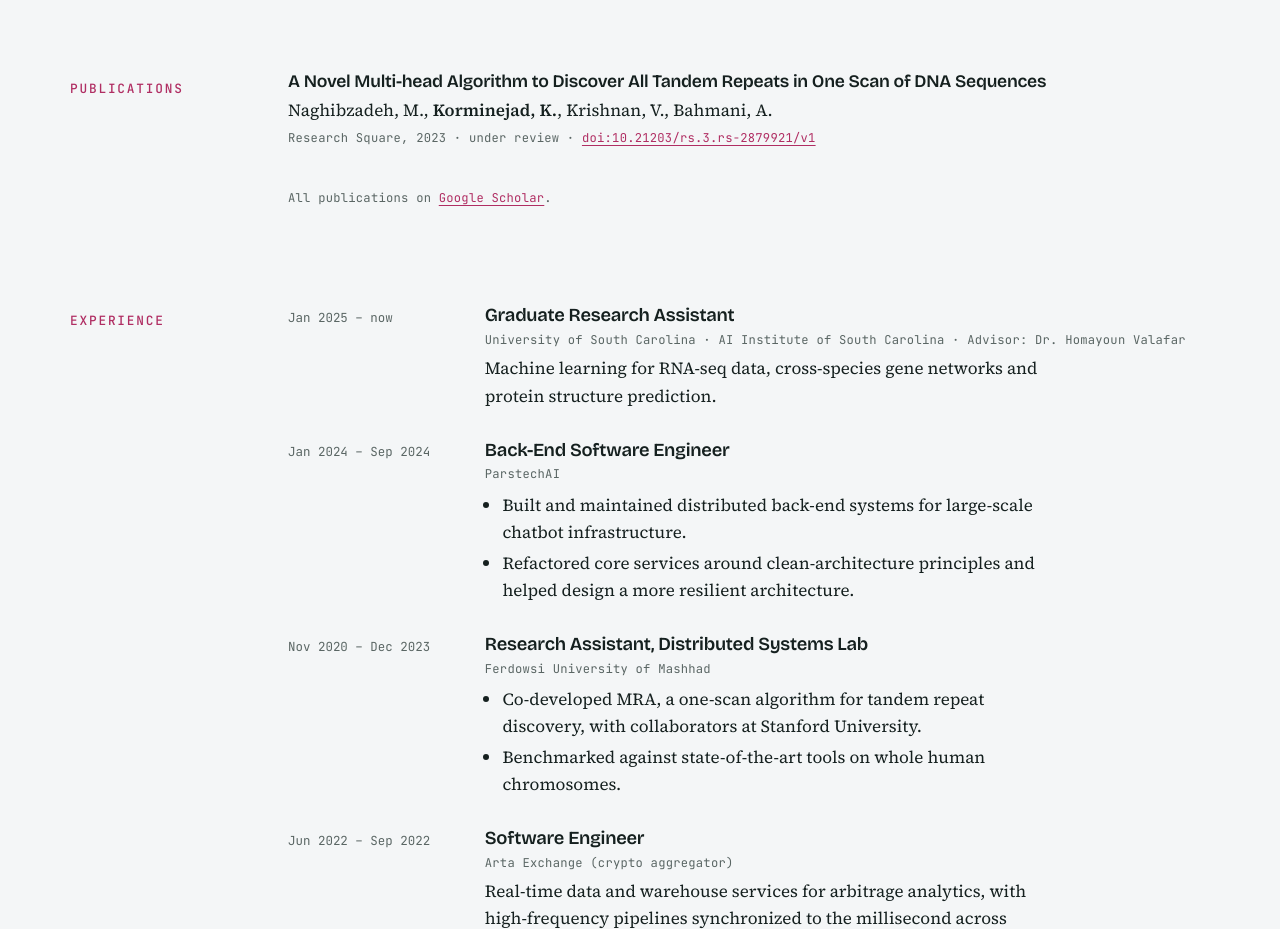
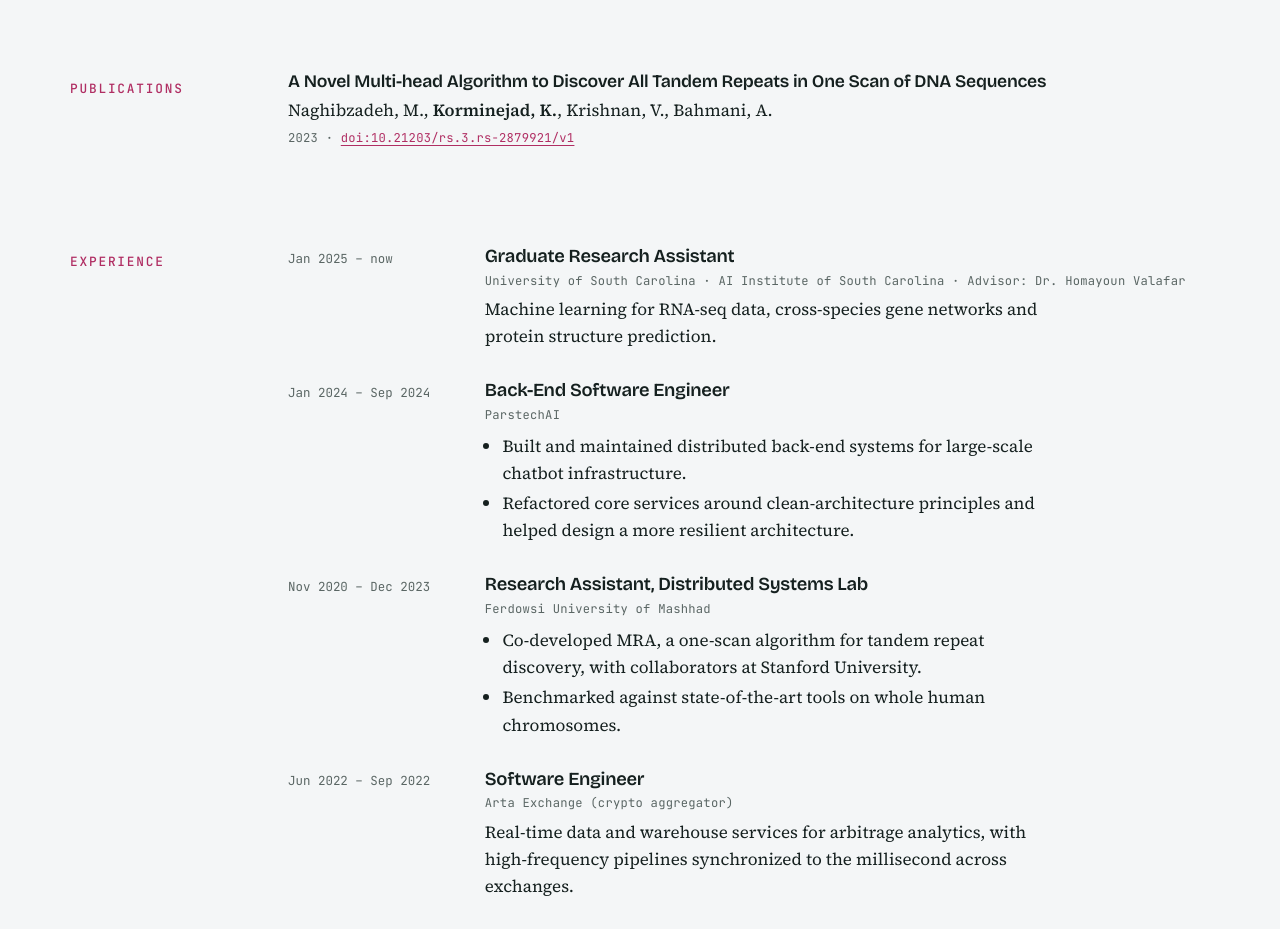
Before and after one commit to kasrakn/Kasrakn.github.io, a plain HTML site: page index.html in a window 1280 px wide. Shown: the part 3860-4789 px from the top of the page. Drawn offline with nearby package versions, Linux system fonts and the light colour scheme; animation ran at ten frames a second.

Commit message:
Simplify publication entry
Co-Authored-By: Claude Opus 5.5 (1M context) <noreply@anthropic.com>
Claude-Session: https://claude.ai/code/session_01MaqLmvEwe63yNhX8uyfKqX

```diff
--- a/index.html
+++ b/index.html
@@ -402,10 +402,9 @@ p { margin: 0; max-width: 64ch; }
         <li>
           <h3 style="font-size:1.1rem">A Novel Multi-head Algorithm to Discover All Tandem Repeats in One Scan of DNA Sequences</h3>
           <span>Naghibzadeh, M., <strong>Korminejad, K.</strong>, Krishnan, V., Bahmani, A.</span>
-          <span class="meta">Research Square, 2023 · under review · <a href="https://doi.org/10.21203/rs.3.rs-2879921/v1" target="_blank" rel="noopener">doi:10.21203/rs.3.rs-2879921/v1</a></span>
+          <span class="meta">2023 · <a href="https://doi.org/10.21203/rs.3.rs-2879921/v1" target="_blank" rel="noopener">doi:10.21203/rs.3.rs-2879921/v1</a></span>
         </li>
       </ul>
-      <p class="meta no-print">All publications on <a href="https://scholar.google.com/citations?user=p_KFLkEAAAAJ&amp;hl=en" target="_blank" rel="noopener">Google Scholar</a>.</p>
     </div>
   </section>
 
```
Also changed, not shown: 1 other file.
